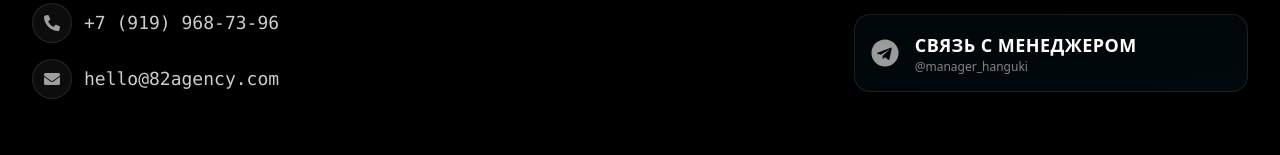
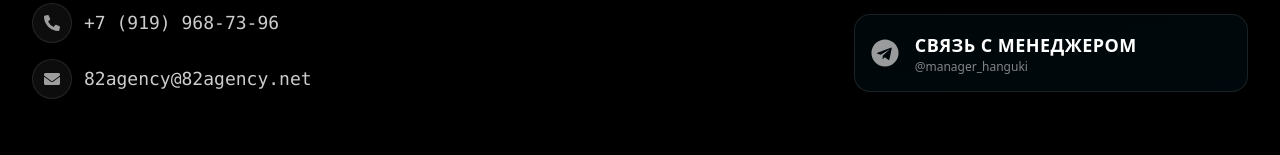
Before and after one commit to angerrissues/managersayt, a Next.js app: page / in a window 1280 px wide. Shown: the part 6555-6710 px from the top of the page. Built offline with nearby package versions, Linux system fonts and the light colour scheme; no server answers.

Commit message:
выфвфывфыа

```diff
--- a/src/components/ui/Footer.tsx
+++ b/src/components/ui/Footer.tsx
@@ -22,11 +22,11 @@ export default function Footer() {
               <span className="font-mono text-sm md:text-lg">+7 (919) 968-73-96</span>
             </a>
 
-            <a href="mailto:hello@82agency.com" className="flex items-center gap-3 text-white/80 hover:text-white transition-colors group">
+            <a href="mailto:82agency@82agency.net" className="flex items-center gap-3 text-white/80 hover:text-white transition-colors group">
               <div className="w-8 h-8 md:w-10 md:h-10 rounded-full bg-white/5 border border-white/10 flex items-center justify-center group-hover:bg-white/10 transition-colors shrink-0">
                 <FaEnvelope className="text-white/60 group-hover:text-white text-sm md:text-base" />
               </div>
-              <span className="font-mono text-sm md:text-lg">hello@82agency.com</span>
+              <span className="font-mono text-sm md:text-lg">82agency@82agency.net</span>
             </a>
           </div>
         </div>
```
